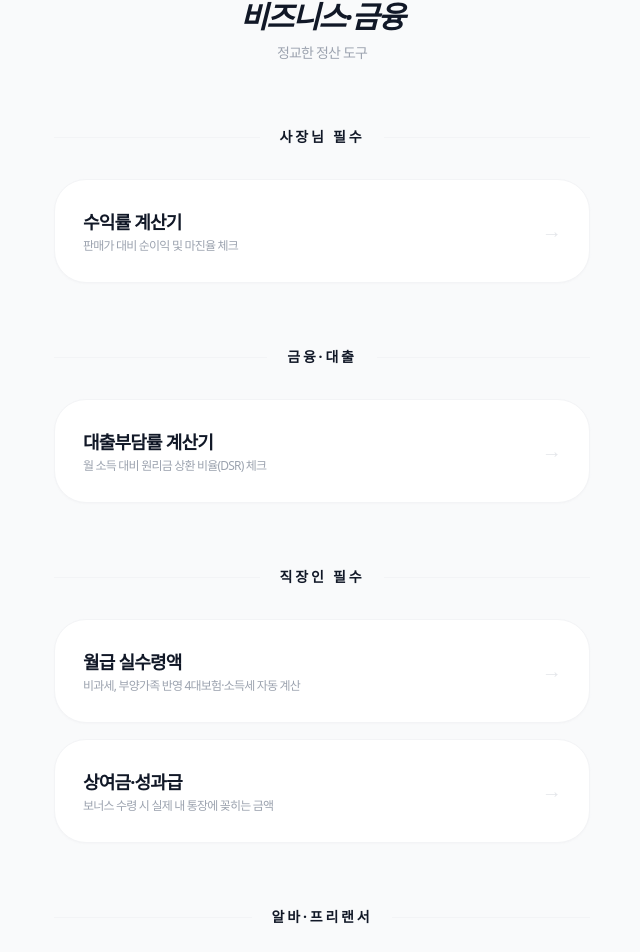
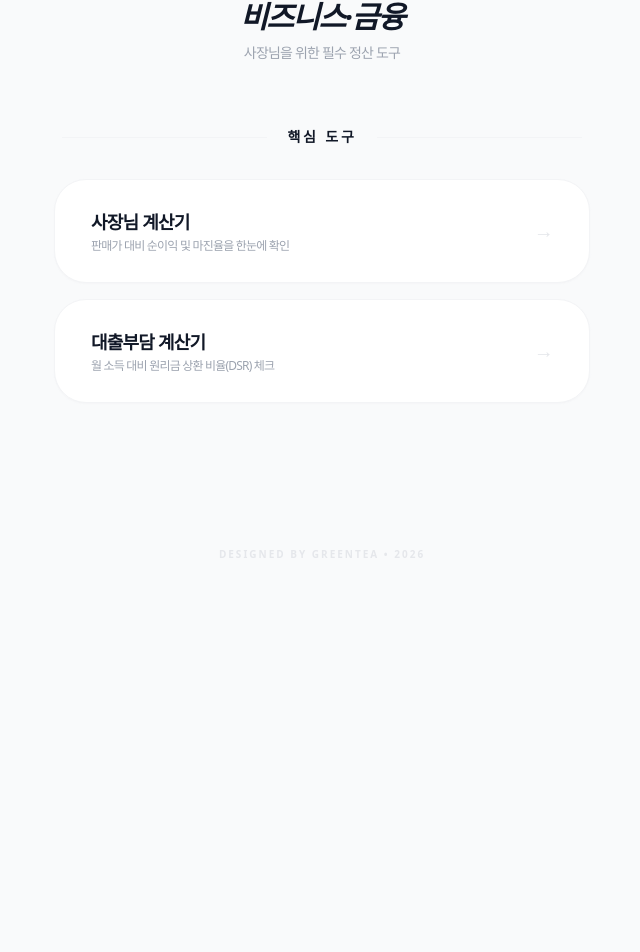
Before and after one commit to greentea2417/semogye-calculator, a Next.js app: page /business in a window 1280 px wide. Shown: the part 113-1065 px from the top of the page, without its empty margins (318-958 px from the left). After the commit the page ends 800 px from the top, so only its background shows below. Built offline with nearby package versions, Linux system fonts and the light colour scheme; a web font is replaced by a local one.

Commit message:
fix: business page path sync with profit and burden folders

```diff
--- a/app/business/page.tsx
+++ b/app/business/page.tsx
@@ -5,30 +5,20 @@ import Link from "next/link";
 
 const BUSINESS_TOOLS = [
   {
-    category: "사장님 필수",
+    category: "핵심 도구",
     tools: [
-      { title: "수익률 계산기", description: "판매가 대비 순이익 및 마진율 체크", href: "/profit" },
-    ],
-  },
-  {
-    category: "금융·대출",
-    tools: [
-      { title: "대출부담률 계산기", description: "월 소득 대비 원리금 상환 비율(DSR) 체크", href: "/burden" },
-    ],
-  },
-  {
-    category: "직장인 필수",
-    tools: [
-      { title: "월급 실수령액", description: "비과세, 부양가족 반영 4대보험·소득세 자동 계산", href: "/salary" },
-      { title: "상여금·성과급", description: "보너스 수령 시 실제 내 통장에 꽂히는 금액", href: "/bonus" },
-    ],
-  },
-  {
-    category: "알바·프리랜서",
-    tools: [
-      { title: "시급·알바비", description: "주휴수당, 포괄임금제 포함 월 환산 금액", href: "/hourly" },
-      { title: "프리랜서 3.3%", description: "소득세 3.3% 제외 실지급액 및 원천징수 영수증", href: "/freelance" },
-      { title: "알바 vs 프리랜서 비교", description: "내게 더 유리한 쪽은?", href: "/compare" },
+      // 1. 사장님 계산기: 폴더명이 'profit'입니다.
+      {
+        title: "사장님 계산기",
+        description: "판매가 대비 순이익 및 마진율을 한눈에 확인",
+        href: "/business/profit"
+      },
+      // 2. 대출부담 계산기: 폴더명이 'burden'입니다.
+      {
+        title: "대출부담 계산기",
+        description: "월 소득 대비 원리금 상환 비율(DSR) 체크",
+        href: "/business/burden"
+      },
     ],
   },
 ];
@@ -36,19 +26,22 @@ const BUSINESS_TOOLS = [
 export default function BusinessPage() {
   return (
     <main className="max-w-xl mx-auto px-5 py-16 space-y-16">
+      {/* 헤더 섹션 - 중앙 정렬 */}
       <section className="flex flex-col items-center text-center space-y-2">
         <h1 className="text-3xl font-black text-gray-900 tracking-tighter italic">비즈니스·금융</h1>
-        <p className="text-sm text-gray-400 font-medium">정교한 정산 도구</p>
+        <p className="text-sm text-gray-400 font-medium">사장님을 위한 필수 정산 도구</p>
       </section>
 
       <div className="space-y-16">
         {BUSINESS_TOOLS.map((group, idx) => (
           <section key={idx} className="space-y-8">
-            <div className="flex items-center space-x-5">
+            {/* 카테고리 구분선 */}
+            <div className="flex items-center space-x-5 px-2">
               <div className="h-[1px] flex-1 bg-gray-100"></div>
               <span className="text-sm font-black text-gray-900 uppercase tracking-[0.2em]">{group.category}</span>
               <div className="h-[1px] flex-1 bg-gray-100"></div>
             </div>
+
             <div className="grid grid-cols-1 gap-4">
               {group.tools.map((tool, tIdx) => (
                 <Link
@@ -56,11 +49,12 @@ export default function BusinessPage() {
                   href={tool.href}
                   className="group block bg-white border border-gray-100 p-7 rounded-[32px] hover:border-blue-600 transition-all duration-300 shadow-sm shadow-gray-200/20"
                 >
-                  <div className="flex justify-between items-center text-left">
+                  <div className="flex justify-between items-center text-left px-2">
                     <div className="space-y-0.5">
                       <h3 className="font-bold text-lg text-gray-900">{tool.title}</h3>
                       <p className="text-xs text-gray-400 font-medium">{tool.description}</p>
                     </div>
+                    {/* 호버 시 파란색으로 변하는 화살표 */}
                     <span className="text-xl text-gray-200 group-hover:text-blue-600 transition-colors transform group-hover:translate-x-1 duration-300">→</span>
                   </div>
                 </Link>
@@ -69,6 +63,7 @@ export default function BusinessPage() {
           </section>
         ))}
       </div>
+
       <footer className="pt-20 text-center">
         <p className="text-[10px] font-bold text-gray-200 uppercase tracking-[0.2em]">Designed by greentea • 2026</p>
       </footer>
```
